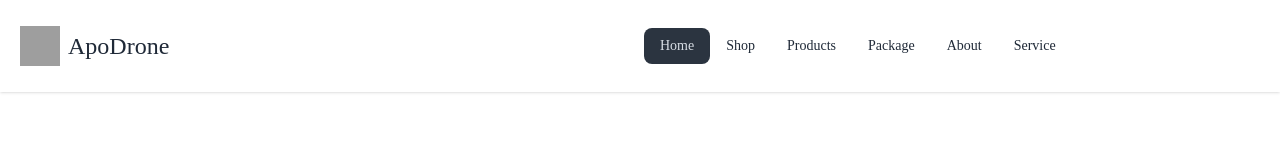
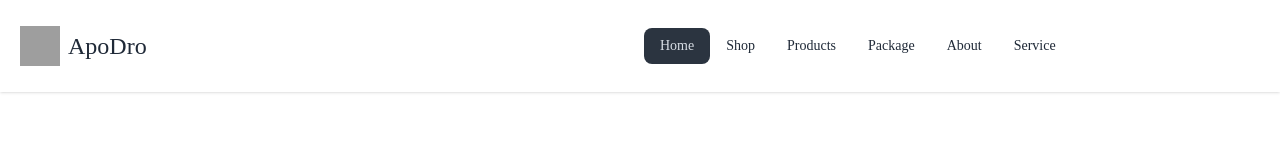
Before and after one commit to minhazapon/ApoDrone, a React (Vite) app: page / in a window 1280 px wide. Shown: the top 160 px of the page. Built offline with nearby package versions, Linux system fonts and the light colour scheme; grey boxes are pictures that could not be loaded; a web font is replaced by a local one.

Commit message:
added file

```diff
--- a/index.html
+++ b/index.html
@@ -11,7 +11,7 @@
 
 
 
-    <title>ApoDrone</title>
+    <title>ApoDro</title>
   </head>
   <body>
     <div id="root"></div>
--- a/src/Nav.jsx
+++ b/src/Nav.jsx
@@ -48,7 +48,7 @@ const Nav = () => {
                 </div>
                 <div className=" flex items-center gap-2">
                  <img className=" h-[40px] w-[40px] " src="https://cdn-icons-gif.flaticon.com/15568/15568296.gif" alt="" />
-                 <a className=" text-2xl droFont">ApoDrone</a>
+                 <a className=" text-2xl droFont">ApoDro</a>
                 </div>
               </div>
               <div className="navbar-center hidden lg:flex">
```
